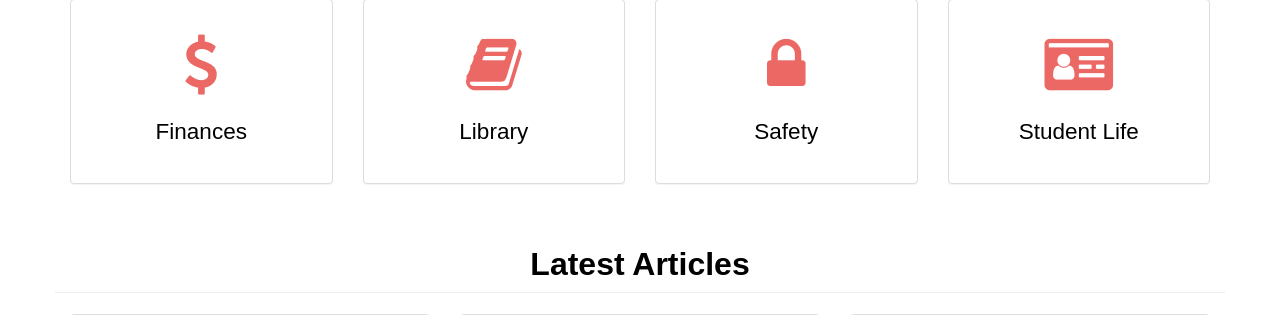
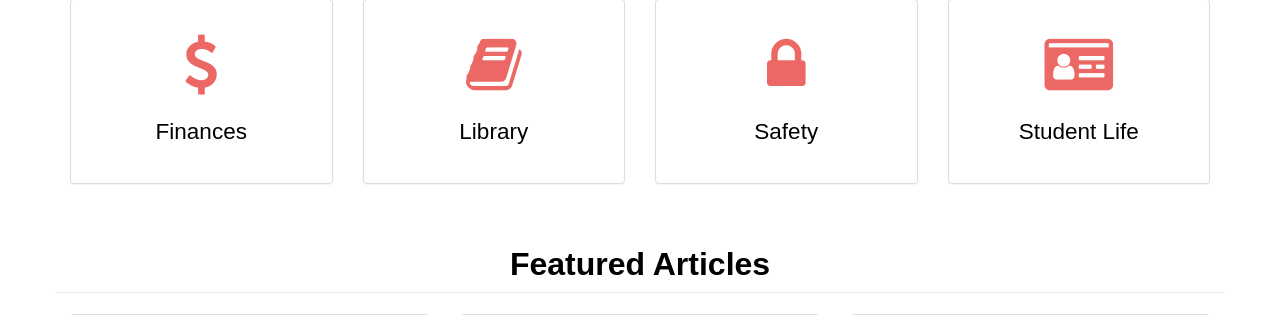
Before and after one commit to Eandalf7h/HarvardOpenData, a Flask app: page / in a window 1280 px wide. Shown: the part 899-1214 px from the top of the page. Run offline with Flask 2, Linux system fonts and the light colour scheme; some libraries are stand-ins or nearby versions; some web fonts are replaced.

Commit message:
Fixed issue with confessions image and changed to "Featured Articles"

```diff
--- a/data/featured.yml
+++ b/data/featured.yml
@@ -1,5 +1,5 @@
 - name: An Analysis of Harvard Confessions
-  imgsrc: confessions-2019.jpeg
+  imgsrc: confessions-2019.png
   url: https://medium.com/harvard-open-data-project/whats-almost-left-unsaid-an-analysis-of-harvard-confessions-ef2aedd2d0fe
 - name: Harvard’s Most (and Least) Desired Houses 2019
   imgsrc: housing-prefs-2019.jpeg
--- a/templates/index.html
+++ b/templates/index.html
@@ -50,7 +50,7 @@
 
     <!-- These articles are populated from the HODP Medium -->
     <div class="row" id = "articles">
-        <h2 class="page-header text-centered">Latest Articles</h2>
+        <h2 class="page-header text-centered">Featured  Articles</h2>
         {% for i, article in featured %}
             <div class="col-md-4">
                 <a id = "articlelink{{ i }}" href="{{ article.url }}">
```
